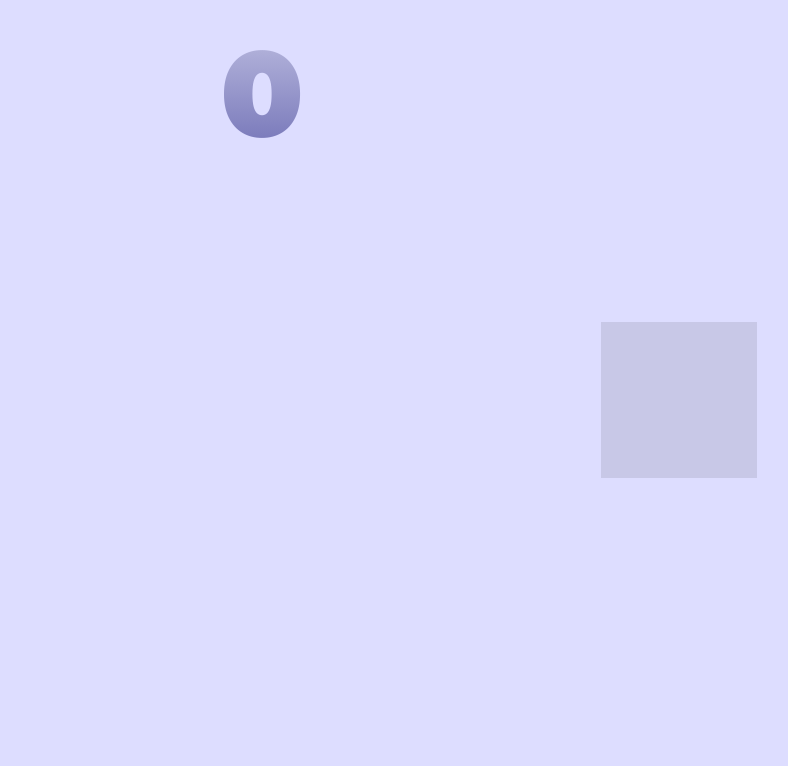
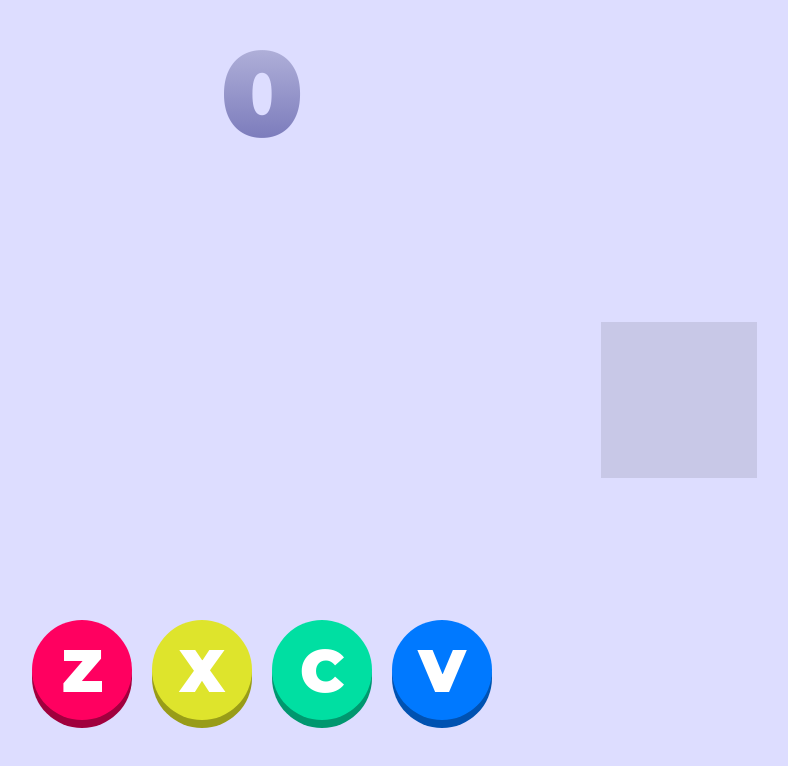
Before and after one commit to 9rotama/hoody-rhythm, a website built with Vite: page index.html in a window 1280 px wide. Shown: the whole page, without its empty margins (378-1166 px from the left). Built offline with nearby package versions, Linux system fonts and the light colour scheme.

Commit message:
ボタン作成

```diff
--- a/index.html
+++ b/index.html
@@ -14,6 +14,7 @@
       <div id="countdown">
         <p id="countdown-text"></p>
       </div>
+      <div id="buttons"></div>
     </div>
     <script type="module" src="/src/main.ts"></script>
   </body>
--- a/src/const.ts
+++ b/src/const.ts
@@ -1,18 +1,22 @@
 export const noteTypeKeyMaps = [
   {
     key: "z",
-    noteColor: "#0079FF",
+    name: "red",
+    noteColor: "#FF0060",
   },
   {
     key: "x",
+    name: "yellow",
+    noteColor: "#F6FA70",
+  },
+  {
+    key: "c",
+    name: "green",
     noteColor: "#00DFA2",
   },
   {
-    key: "c",
-    noteColor: "#F6FA70",
-  },
-  {
     key: "v",
-    noteColor: "#FF0060",
+    name: "blue",
+    noteColor: "#0079FF",
   },
 ];
--- a/src/main.ts
+++ b/src/main.ts
@@ -41,7 +41,7 @@ addChara();
 
 addLetterBox();
 
-export const keyMaps = noteTypeKeyMaps.map((e) => e.key);
+const keyMaps = noteTypeKeyMaps.map((e) => e.key);
 const onkeydown = (ev: KeyboardEvent) => {
   if (keyMaps.includes(ev.key)) {
     charaSwing(ev.key);
--- a/src/style.css
+++ b/src/style.css
@@ -1,4 +1,7 @@
 @import url("https://fonts.googleapis.com/css2?family=Montserrat:ital,wght@0,300;0,600;0,900;1,300;1,600;1,900&display=swap");
+:root {
+  --button-height: 8px;
+}
 
 body {
   margin: 0;
@@ -38,16 +41,98 @@ body {
   display: flex;
   justify-content: center;
   width: 100vw;
+
+  @media screen and (min-height: 720px) {
+    top: 20px;
+  }
 }
 
 #score-text {
   font-size: 120px;
   font-weight: 900;
-  margin: 20px;
+  margin: 0px;
   background: linear-gradient(#c0c0e2, #6c6cb3);
   -webkit-background-clip: text;
   background-clip: text;
   color: transparent;
+
+  @media screen and (max-height: 500px) {
+    font-size: 90px;
+  }
+}
+
+#buttons {
+  position: absolute;
+  width: 100vw;
+  bottom: 10vh;
+
+  display: flex;
+  align-items: bottom;
+  justify-content: center;
+  gap: 20px;
+
+  @media screen and (max-height: 500px) {
+    bottom: 10px;
+  }
+}
+
+.button {
+  font-family: "Montserrat", sans-serif;
+  width: 100px;
+  height: 100px;
+  font-size: 60px;
+
+  font-weight: 900;
+  background: rgb(63, 63, 63);
+  border-radius: 50%;
+  border: none;
+  color: white;
+
+  @media screen and (max-height: 450px) {
+    width: 80px;
+    height: 80px;
+    font-size: 50px;
+  }
+}
+
+#button-red {
+  background: #ff0060;
+  box-shadow: 0 var(--button-height) 0 #a0003d;
+}
+
+#button-red:active {
+  box-shadow: none;
+  transform: translateY(var(--button-height));
+}
+
+#button-yellow {
+  background: #dee42c;
+  box-shadow: 0 var(--button-height) 0 #989c18;
+}
+
+#button-yellow:active {
+  box-shadow: none;
+  transform: translateY(var(--button-height));
+}
+
+#button-green {
+  background: #00dfa2;
+  box-shadow: 0 var(--button-height) 0 #00976f;
+}
+
+#button-green:active {
+  box-shadow: none;
+  transform: translateY(var(--button-height));
+}
+
+#button-blue {
+  background: #0079ff;
+  box-shadow: 0 var(--button-height) 0 #0052b1;
+}
+
+#button-blue:active {
+  box-shadow: none;
+  transform: translateY(var(--button-height));
 }
 
 .countdown-fadein {
--- a/src/ui.ts
+++ b/src/ui.ts
@@ -1,4 +1,7 @@
+import { noteTypeKeyMaps } from "./const";
+
 const scoreText = document.getElementById("score-text");
+const buttons = document.getElementById("buttons");
 
 export const setScore = (score: number) => {
   if (scoreText) {
@@ -14,6 +17,18 @@ export const initUi = () => {
   } else {
     throw new Error("score elements not found");
   }
+
+  if (buttons) {
+    noteTypeKeyMaps.forEach((e) => {
+      const button = document.createElement("button");
+      button.classList.add("button");
+      button.id = `button-${e.name}`;
+      button.textContent = e.key.toUpperCase();
+      buttons.appendChild(button);
+    });
+  } else {
+    throw new Error("button elements not found");
+  }
 };
 
 export const makeAppearUi = () => {
```
